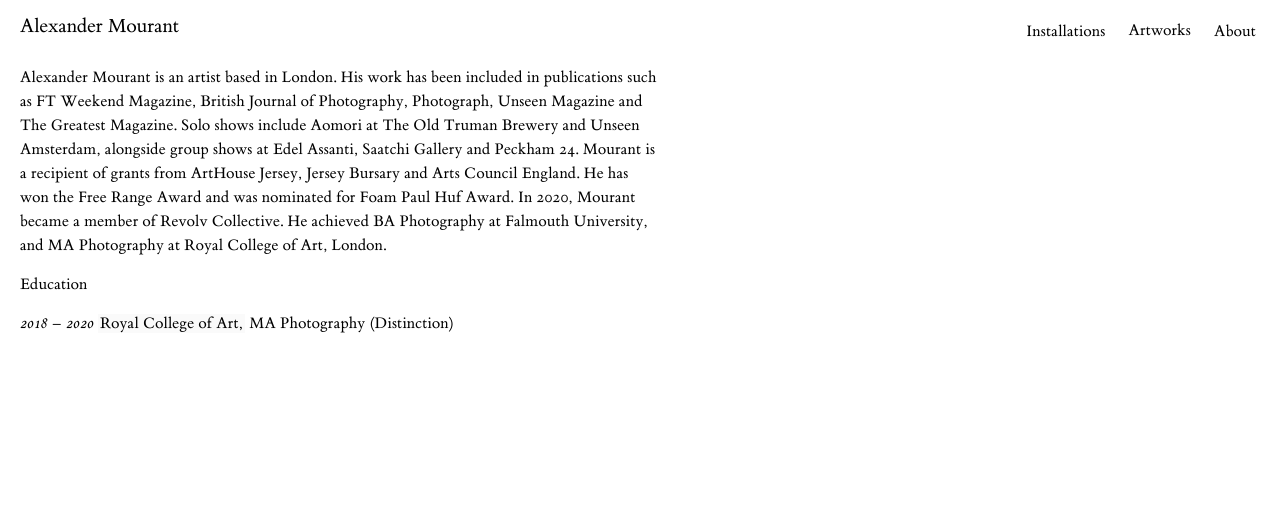
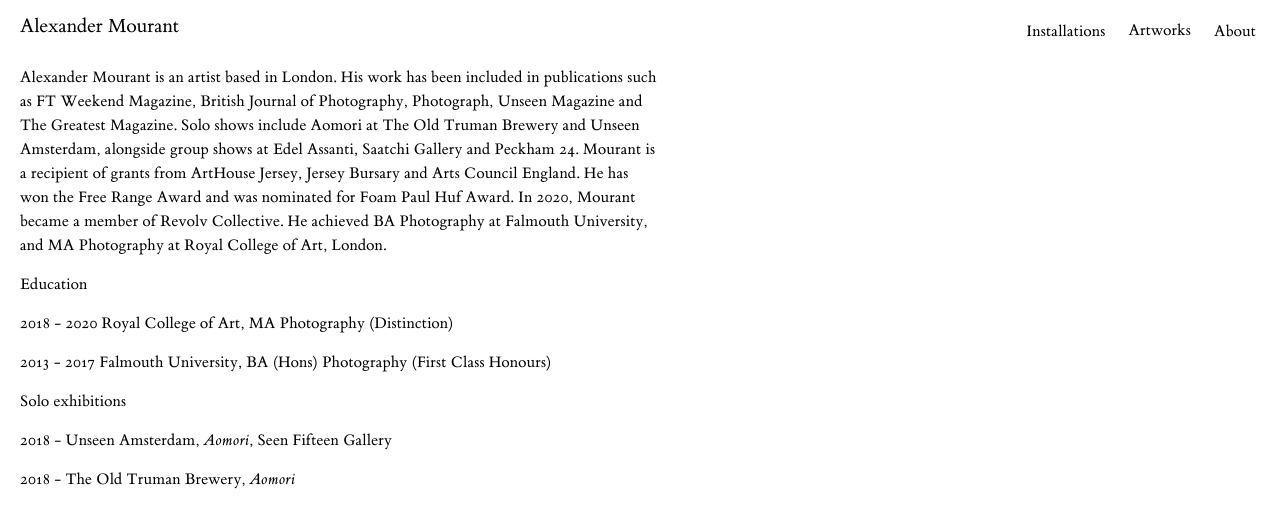
Before and after one commit to HarryFischer/alexandermourant, a Jekyll site: the page built from about.markdown, in a window 1280 px wide. Shown: the top 528 px of the page. Built offline with Jekyll 4.4.1, drawn with Linux system fonts in a browser that asks for light colours.

Commit message:
Updated About

```diff
--- a/about.markdown
+++ b/about.markdown
@@ -14,8 +14,15 @@ Content:
     at Royal College of Art, London.
 Education:
 - title: Education
-  year-text: "*2018 – 2020* [Royal College of Art,](http://google.com) MA Photography
-    (Distinction)"
+  year-text: |-
+    2018 - 2020 Royal College of Art, MA Photography (Distinction)
+
+    2013 - 2017 Falmouth University, BA (Hons) Photography (First Class Honours)
+- title: Solo exhibitions
+  year-text: |-
+    2018 - Unseen Amsterdam, *Aomori*, Seen Fifteen Gallery
+
+    2018 - The Old Truman Brewery, *Aomori*
 layout: about
 ---
 
```
